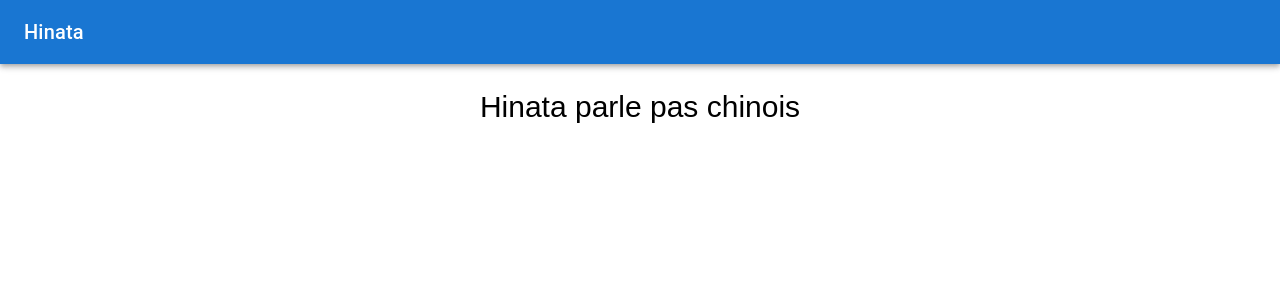
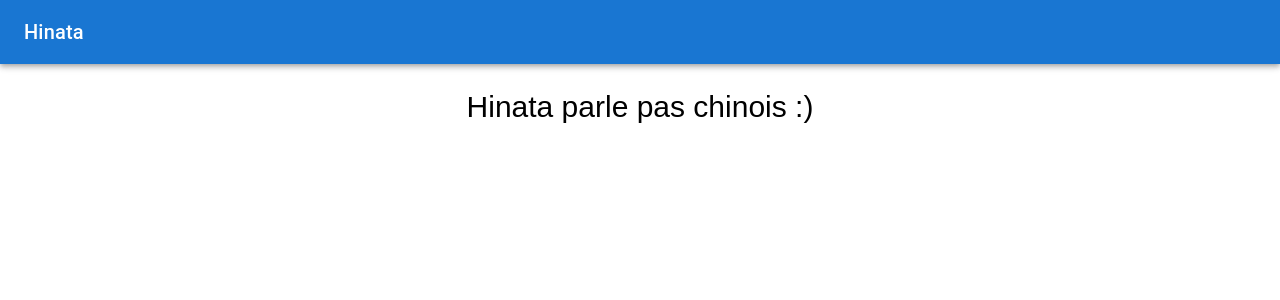
Before and after one commit to hamzahtc/Hinata, a Next.js app in the folder hinata-ui/: page / in a window 1280 px wide. Shown: the top 300 px of the page. Built offline with nearby package versions, Linux system fonts and the light colour scheme.

Commit message:
Update Blogs.tsx

```diff
--- a/hinata-ui/app/components/Blogs/Blogs.tsx
+++ b/hinata-ui/app/components/Blogs/Blogs.tsx
@@ -3,7 +3,7 @@ import { Stack, Typography } from "@mui/material";
 const Blogs = () => {
   return (
     <Stack alignItems="center" sx={{ p: 10 }}>
-      <Typography fontSize={30}>Hinata parle pas chinois</Typography>
+      <Typography fontSize={30}>Hinata parle pas chinois :)</Typography>
     </Stack>
   );
 };
```
